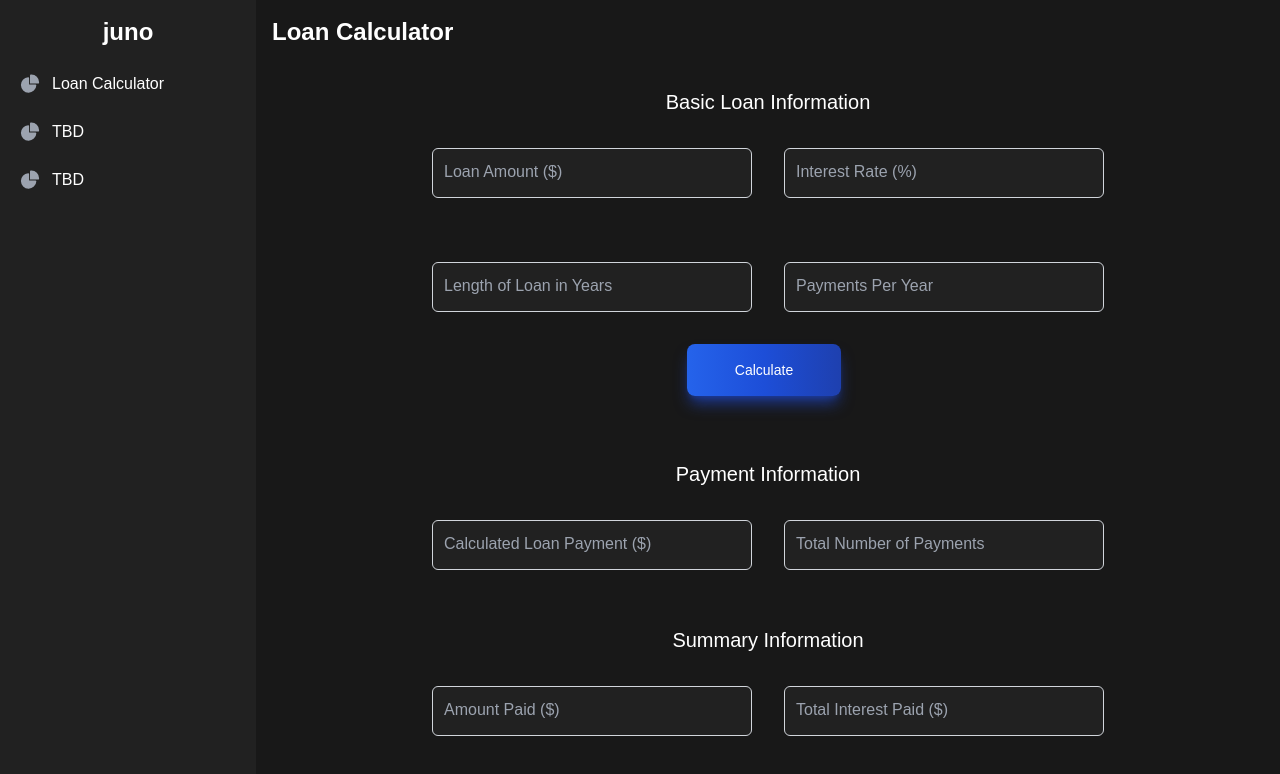
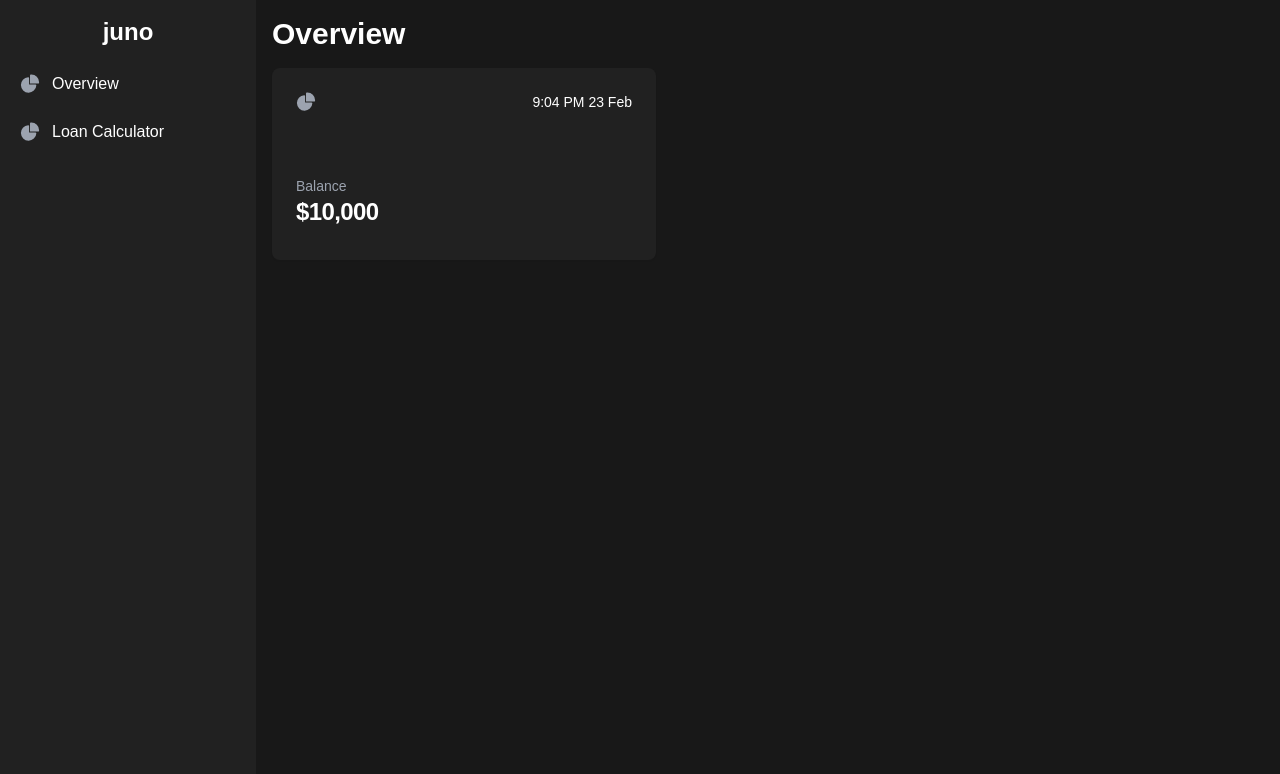
Before and after one commit to hakeem-jc/juno, a Next.js app: page / in a window 1280 px wide. Shown: the top 774 px of the page. Built offline with nearby package versions, Linux system fonts and the light colour scheme.

Commit message:
feat: Start Overview page

```diff
--- /dev/null
+++ b/app/components/Overview.tsx
@@ -0,0 +1,29 @@
+const Overview = () => {
+  return (
+    <main>
+      <div className="max-w-sm min-h-48 p-6 rounded-lg shadow-sm bg-[#212121] flex flex-col justify-between">
+        <div className="flex items-center justify-between mb-4">
+          <svg
+            className="w-5 h-5 transition duration-75 text-gray-400 group-hover:text-white"
+            aria-hidden="true"
+            xmlns="http://www.w3.org/2000/svg"
+            fill="currentColor"
+            viewBox="0 0 22 21"
+          >
+            <path d="M16.975 11H10V4.025a1 1 0 0 0-1.066-.998 8.5 8.5 0 1 0 9.039 9.039.999.999 0 0 0-1-1.066h.002Z" />
+            <path d="M12.5 0c-.157 0-.311.01-.565.027A1 1 0 0 0 11 1.02V10h8.975a1 1 0 0 0 1-.935c.013-.188.028-.374.028-.565A8.51 8.51 0 0 0 12.5 0Z" />
+          </svg>
+          <p className="text-sm">9:04 PM 23 Feb</p>
+        </div>
+        <div>
+          <p className="font-normal text-sm text-gray-400">Balance</p>
+          <h5 className="mb-2 text-2xl font-bold tracking-tight text-white">
+            $10,000
+          </h5>
+        </div>
+      </div>
+    </main>
+  );
+};
+
+export default Overview;
--- a/app/components/ui/Content.tsx
+++ b/app/components/ui/Content.tsx
@@ -1,4 +1,5 @@
 import LoanCalculator from "@/app/components/LoanCalculator";
+import Overview from "@/app/components/Overview";
 
 interface ContentProps {
   section: string;
@@ -14,9 +15,11 @@ const Content = ({ section, isOpen }: ContentProps) => {
       {/* Content */}
       <section className="p-4 sm:ml-64">
         <nav className="flex items-center justify-between mb-4">
-          <h1 className="text-2xl font-semibold text-white">{section}</h1>
+          <h1 className="text-3xl font-semibold text-white">{section}</h1>
         </nav>
 
+        {/* Render the appropriate section based on the section state */}
+        {section === "Overview" && <Overview />}
         {section === "Loan Calculator" && <LoanCalculator />}
       </section>
     </section>
--- a/app/components/ui/Sidebar.tsx
+++ b/app/components/ui/Sidebar.tsx
@@ -1,5 +1,5 @@
 "use client";
-import ToggleButton from '@/app/components/ui/ToggleButton';
+import ToggleButton from "@/app/components/ui/ToggleButton";
 
 interface SidebarProps {
   isOpen: boolean;
@@ -7,7 +7,11 @@ interface SidebarProps {
   toggleSidebar: () => void;
 }
 
-export default function Sidebar({ isOpen, setSection, toggleSidebar }: SidebarProps) {
+export default function Sidebar({
+  isOpen,
+  setSection,
+  toggleSidebar,
+}: SidebarProps) {
   return (
     <aside
       id="default-sidebar"
@@ -25,6 +29,23 @@ export default function Sidebar({ isOpen, setSection, toggleSidebar }: SidebarPr
         <ul className="space-y-2 font-medium">
           <li
             className="flex items-center p-2  rounded-lg text-white hover:bg-[#181818] cursor-pointer"
+            onClick={() => setSection("Overview")}
+          >
+            <svg
+              className="w-5 h-5 transition duration-75 text-gray-400 group-hover:text-white"
+              aria-hidden="true"
+              xmlns="http://www.w3.org/2000/svg"
+              fill="currentColor"
+              viewBox="0 0 22 21"
+            >
+              <path d="M16.975 11H10V4.025a1 1 0 0 0-1.066-.998 8.5 8.5 0 1 0 9.039 9.039.999.999 0 0 0-1-1.066h.002Z" />
+              <path d="M12.5 0c-.157 0-.311.01-.565.027A1 1 0 0 0 11 1.02V10h8.975a1 1 0 0 0 1-.935c.013-.188.028-.374.028-.565A8.51 8.51 0 0 0 12.5 0Z" />
+            </svg>
+            <span className="ms-3">Overview</span>
+          </li>
+
+          <li
+            className="flex items-center p-2  rounded-lg text-white hover:bg-[#181818] cursor-pointer"
             onClick={() => setSection("Loan Calculator")}
           >
             <svg
@@ -39,40 +60,6 @@ export default function Sidebar({ isOpen, setSection, toggleSidebar }: SidebarPr
             </svg>
             <span className="ms-3">Loan Calculator</span>
           </li>
-
-          <li
-            className="flex items-center p-2  rounded-lg text-white hover:bg-[#181818] cursor-pointer"
-            onClick={() => setSection("TBD")}
-          >
-            <svg
-              className="w-5 h-5 transition duration-75 text-gray-400 group-hover:text-white"
-              aria-hidden="true"
-              xmlns="http://www.w3.org/2000/svg"
-              fill="currentColor"
-              viewBox="0 0 22 21"
-            >
-              <path d="M16.975 11H10V4.025a1 1 0 0 0-1.066-.998 8.5 8.5 0 1 0 9.039 9.039.999.999 0 0 0-1-1.066h.002Z" />
-              <path d="M12.5 0c-.157 0-.311.01-.565.027A1 1 0 0 0 11 1.02V10h8.975a1 1 0 0 0 1-.935c.013-.188.028-.374.028-.565A8.51 8.51 0 0 0 12.5 0Z" />
-            </svg>
-            <span className="ms-3">TBD</span>
-          </li>
-
-          <li
-            className="flex items-center p-2  rounded-lg text-white hover:bg-[#181818] cursor-pointer"
-            onClick={() => setSection("TBD")}
-          >
-            <svg
-              className="w-5 h-5 transition duration-75 text-gray-400 group-hover:text-white"
-              aria-hidden="true"
-              xmlns="http://www.w3.org/2000/svg"
-              fill="currentColor"
-              viewBox="0 0 22 21"
-            >
-              <path d="M16.975 11H10V4.025a1 1 0 0 0-1.066-.998 8.5 8.5 0 1 0 9.039 9.039.999.999 0 0 0-1-1.066h.002Z" />
-              <path d="M12.5 0c-.157 0-.311.01-.565.027A1 1 0 0 0 11 1.02V10h8.975a1 1 0 0 0 1-.935c.013-.188.028-.374.028-.565A8.51 8.51 0 0 0 12.5 0Z" />
-            </svg>
-            <span className="ms-3">TBD</span>
-          </li>
         </ul>
       </div>
     </aside>
--- a/app/page.tsx
+++ b/app/page.tsx
@@ -7,7 +7,7 @@ import Content from '@/app/components/ui/Content';
 
 export default function Home() {
   const [isSidebarOpen, setIsSidebarOpen] = useState(false);
-  const [section, setSection] = useState('Loan Calculator');
+  const [section, setSection] = useState('Overview');
 
   const toggleSidebar = () => {
     setIsSidebarOpen(!isSidebarOpen);
```
